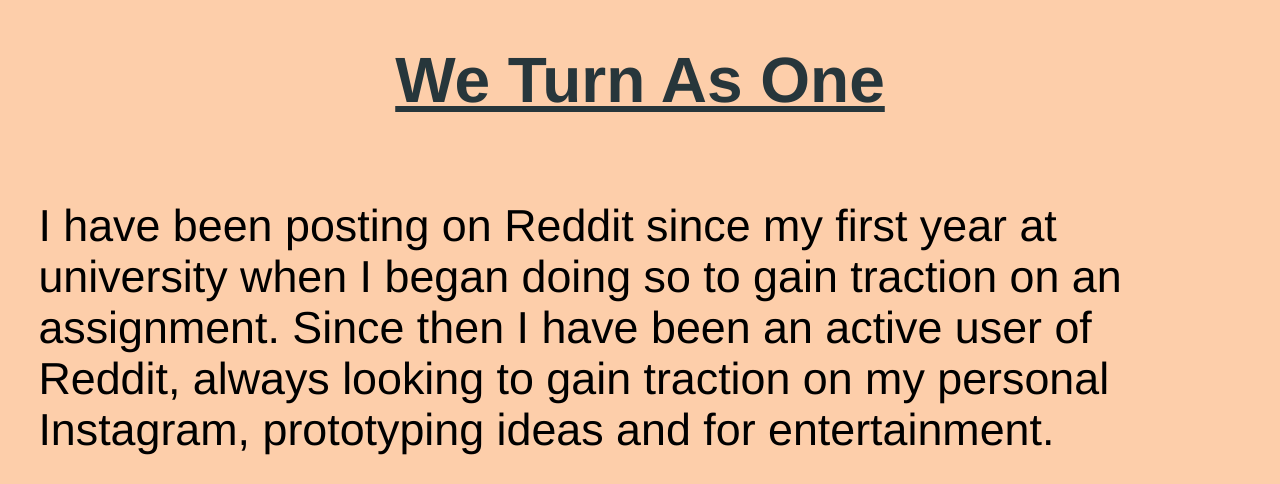
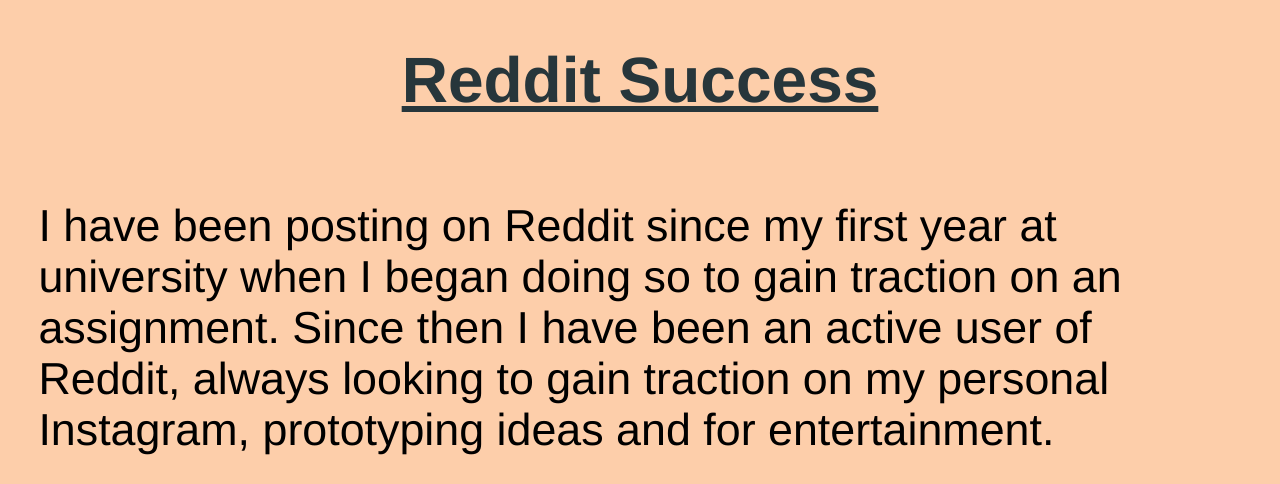
Before and after one commit to AsherFielder/CV, a plain HTML site: page Reddit.html in a window 1280 px wide. Shown: the top 484 px of the page. Drawn offline with Linux system fonts and the light colour scheme.

Commit message:
Update Reddit.html

```diff
--- a/Reddit.html
+++ b/Reddit.html
@@ -77,7 +77,7 @@
   <li><a href="Contact.html">CONTACT</a></li>
 </ul>
 
-<h1 style="font-size:5vw"><u>We Turn As One</u><br></h1>
+<h1 style="font-size:5vw"><u>Reddit Success</u><br></h1>
 
 	<p>
 I have been posting on Reddit since my first year at university when I began doing so to gain traction on an assignment. Since then I have been an active user of Reddit, always looking to gain traction on my personal Instagram, prototyping ideas and for entertainment. <br><br>
```
